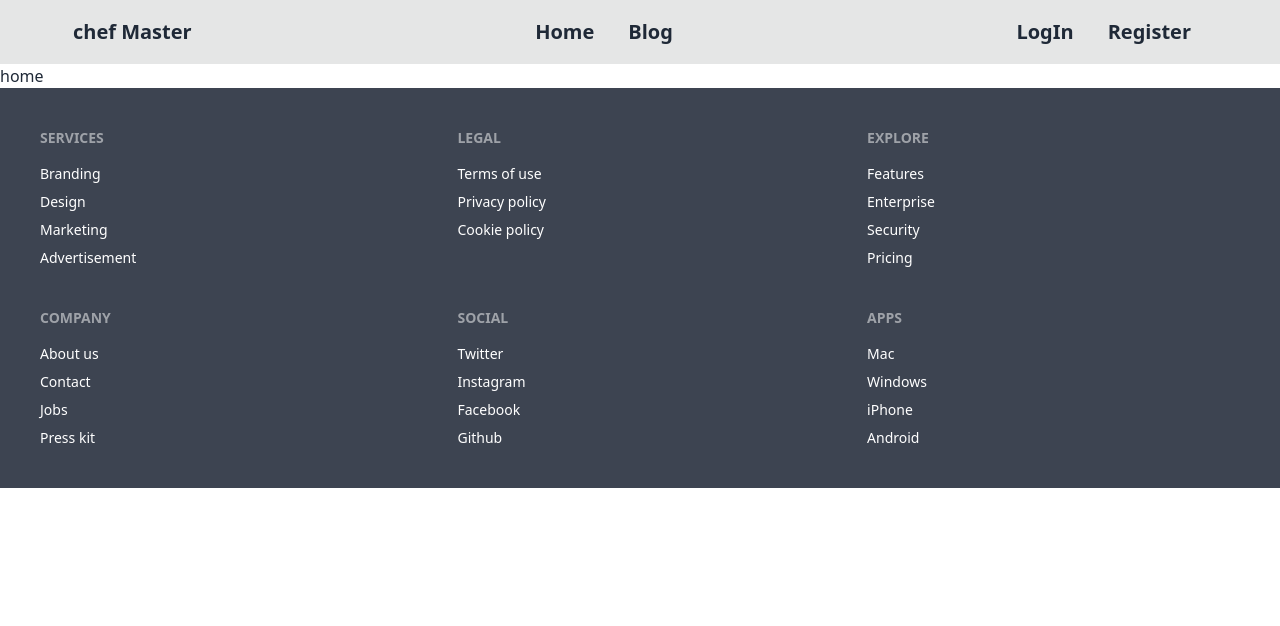
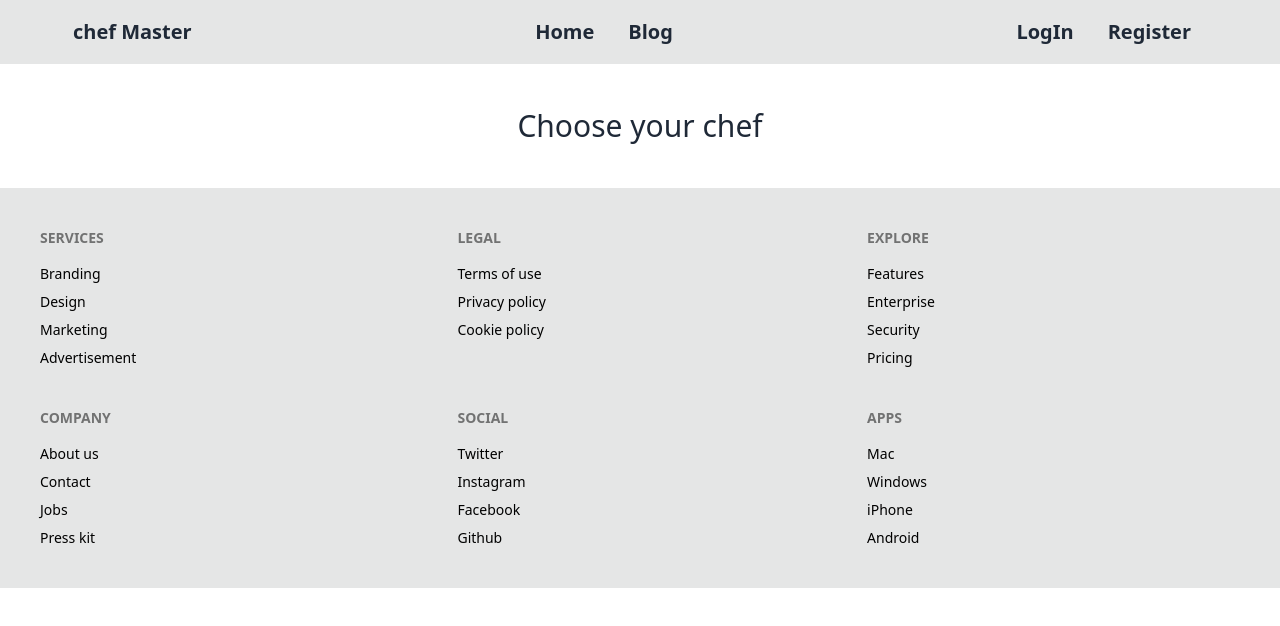
Before and after one commit to arin8738/assignment10client, a React (Vite) app: page / in a window 1280 px wide. Shown: the top 626 px of the page. Built offline with nearby package versions, Linux system fonts and the light colour scheme.

Commit message:
footer edited

```diff
--- a/src/componends/footer/Footer.jsx
+++ b/src/componends/footer/Footer.jsx
@@ -2,7 +2,7 @@ import React from 'react';
 
 const Footer = () => {
     return (
-        <footer className="footer grid-rows-2 p-10 bg-neutral text-neutral-content">
+        <footer className="footer grid-rows-2 p-10 bg-base-300 text-black ">
             <div>
                 <span className="footer-title">Services</span>
                 <a className="link link-hover">Branding</a>
--- a/src/componends/header/Home.jsx
+++ b/src/componends/header/Home.jsx
@@ -3,7 +3,7 @@ import React from 'react';
 const Home = () => {
     return (
         <div>
-            <h2>home</h2>
+           <h1 className='text-3xl mt-11 text-center mb-11'>Choose your chef</h1>
         </div>
     );
 };
```
